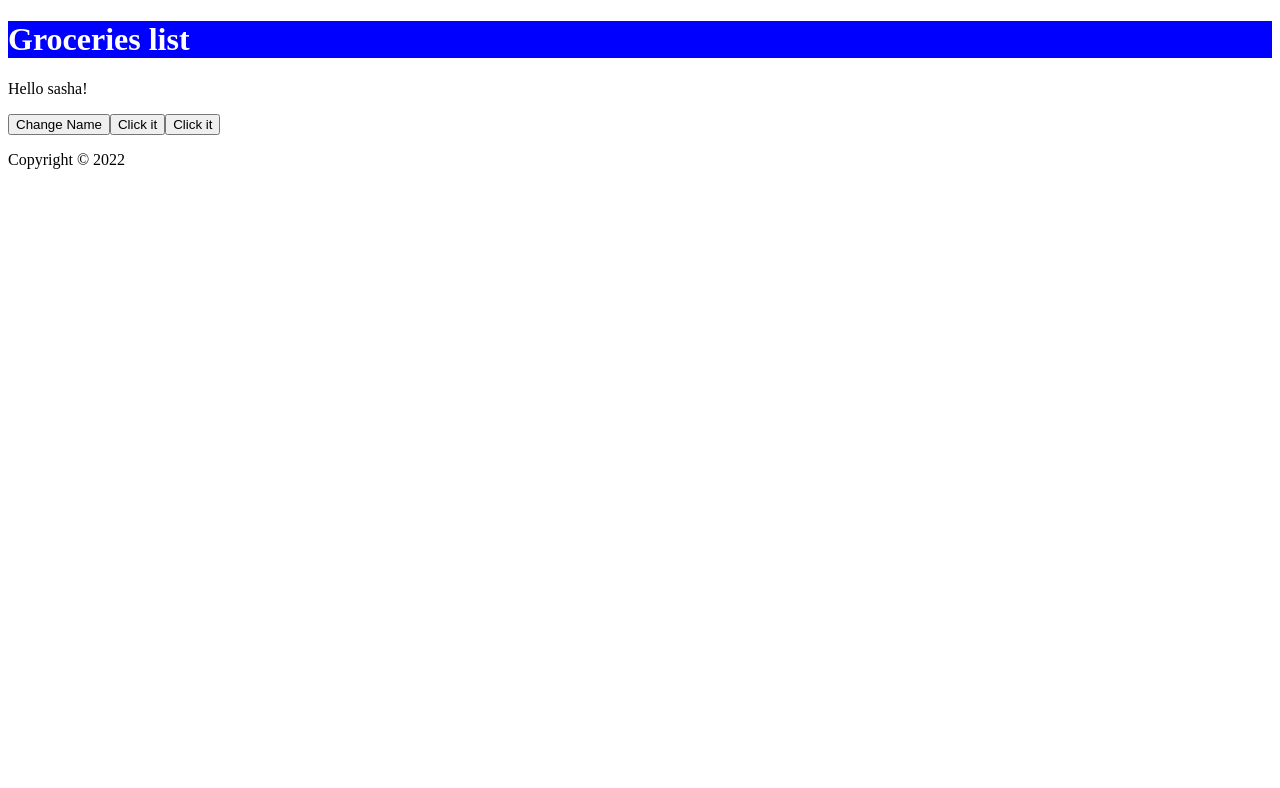
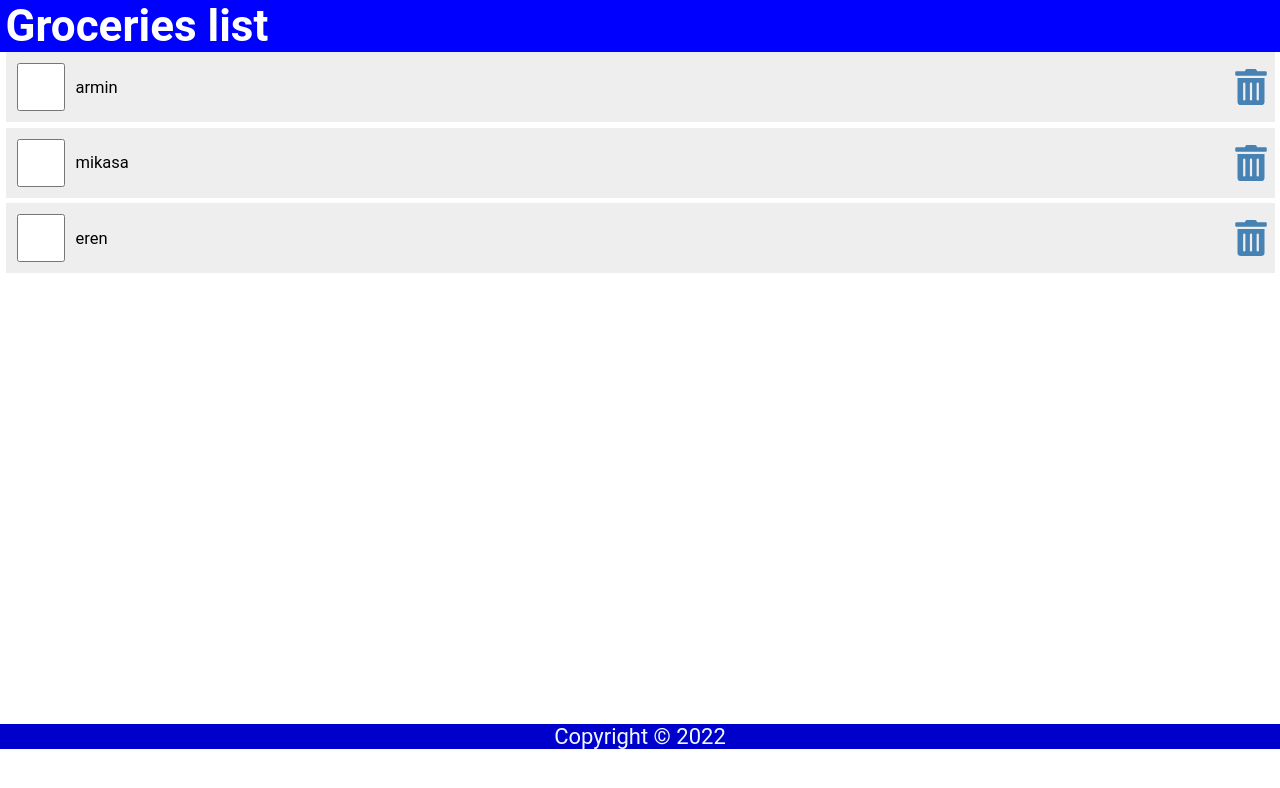
Before and after one commit to togetherwego/learn-react, a React (Create React App) app: page / in a window 1280 px wide. Shown: the top 788 px of the page. Built offline with nearby package versions, Linux system fonts and the light colour scheme.

Commit message:
add: lists and keys

```diff
--- a/package.json
+++ b/package.json
@@ -8,6 +8,7 @@
     "@testing-library/user-event": "^13.5.0",
     "react": "^18.0.0",
     "react-dom": "^18.0.0",
+    "react-icons": "^4.3.1",
     "react-scripts": "5.0.1",
     "web-vitals": "^2.1.4"
   },
--- a/src/App.js
+++ b/src/App.js
@@ -1,12 +1,14 @@
 import Header from './Header'
 import Content from './Content'
 import Footer from './Footer'
+import Content2 from './Content2'
+import './index.css'
 
 function App() {
   return (
     <div>
       <Header />
-      <Content />
+      <Content2 />
       <Footer />
     </div>
   )
--- /dev/null
+++ b/src/Content2.js
@@ -0,0 +1,74 @@
+import React from 'react'
+import { useState } from 'react'
+import { FaTrashAlt } from 'react-icons/fa'
+
+function Content2() {
+  const [items, setItems] = useState([
+    {
+      id: 1,
+      checked: false,
+      item: 'armin',
+    },
+    {
+      id: 2,
+      checked: false,
+      item: 'mikasa',
+    },
+    {
+      id: 3,
+      checked: false,
+      item: 'eren',
+    },
+  ])
+
+  //using usestate to can check the list
+  const handleCheck = (id) => {
+    console.log(`key: ${id}`)
+    const listItems = items.map((item) =>
+      item.id === id ? { ...item, checked: !item.checked } : item
+    )
+    setItems(listItems)
+    localStorage.setItem('shoppinglist', JSON.stringify(listItems))
+  }
+
+  const handleDelete = (id) => {
+    // console.log(id);
+    const listItems = items.filter((item) => item.id !== id)
+    setItems(listItems)
+    localStorage.setItem('shoppinglist', JSON.stringify(listItems))
+  }
+  return (
+    <main>
+      {items.length ? (
+
+        <ul>
+        {items.map((item) => (
+          <li className="item" key={item.id}>
+            <input
+              type="checkbox"
+              onChange={() => handleCheck(item.id)}
+              checked={item.checked}
+              />
+            <label
+              style={item.checked ? { textDecoration: 'line-through' } : null}
+              onDoubleClick={() => handleCheck(item.id)}
+              >
+              {item.item}
+            </label>
+            {/* <button>Delete</button> */}
+            <FaTrashAlt
+              onClick={() => handleDelete(item.id)}
+              role="button"
+              tabIndex={0}
+              />
+          </li>
+        ))}
+      </ul>
+    ) : (
+      <p style={{ marginTop: '2rem' }}>Your list is empty</p>
+    )}
+    </main>
+    )
+}
+
+export default Content2
--- /dev/null
+++ b/src/index.css
@@ -0,0 +1,121 @@
+* {
+  margin: 0;
+  padding: 0;
+  box-sizing: border-box;
+}
+
+html {
+  font-size: 22px;
+}
+
+body {
+  min-height: 100vh;
+  font-family: 'Roboto', 'Oxygen',
+    'Ubuntu', 'Cantarell', 'Fira Sans', 'Droid Sans', 'Helvetica Neue',
+    sans-serif;
+  -webkit-font-smoothing: antialiased;
+  -moz-osx-font-smoothing: grayscale;
+}
+
+.App {
+  display: flex;
+  flex-direction: column;
+  justify-content: center;
+  align-items: center;
+  height: 100vh;
+  width: 100%;
+  max-width: 500px;
+  border: 1px solid mediumblue;
+  margin: auto;
+}
+
+header {
+  width: 100%;
+  padding: 0 0.25em;
+  background-color: mediumblue;
+  color: aliceblue;
+  display: flex;
+  justify-content: space-between;
+  align-items: center;
+}
+
+main {
+  width: 100%;
+  display: flex;
+  flex-direction: column;
+  flex-grow: 1;
+  justify-content: center;
+  align-items: center;
+  overflow-y: auto;
+}
+
+footer {
+  width: 100%;
+  padding: 0.25em;
+  background-color: mediumblue;
+  color: aliceblue;
+  display: grid;
+  place-content: center;
+  padding: 0;
+  bottom: 0;
+  margin-top: 20em;
+}
+
+ul {
+  width: 100%;
+  list-style: none;
+  padding: 0 0.25rem 0.25rem;
+}
+
+ul li::before {
+  content: "\200B";
+}
+
+.item {
+  display: flex;
+  justify-content: flex-start;
+  align-items: center;
+  padding: 0.5rem 0 0.5rem 0.5rem;
+  margin: 0.25rem 0;
+  background-color: #eee;
+}
+
+.item:first-child {
+  margin: 0;
+}
+
+.item input[type="checkbox"] {
+  text-align: center;
+  width: 2.5rem;
+  width: 48px;
+  min-width: 48px;
+  height: 2.5rem;
+  height: 48px;
+  min-height: 48px;
+  cursor: pointer;
+  margin-right: 0.5rem;
+}
+
+.item input[type="checkbox"]:focus + label {
+  text-decoration: underline;
+}
+
+.item > label {
+  font-size: 0.75rem;
+  flex-grow: 1;
+}
+
+.item svg {
+  width: 48px;
+  min-width: 48px;
+  height: 36px;
+  font-size: 1rem;
+  color: steelblue;
+  cursor: pointer;
+}
+
+.item svg:focus,
+.item svg:hover {
+  color: red;
+  outline: none;
+}
```
Also changed, not shown: 1 other file (tests, documents, lock files or other folders).
